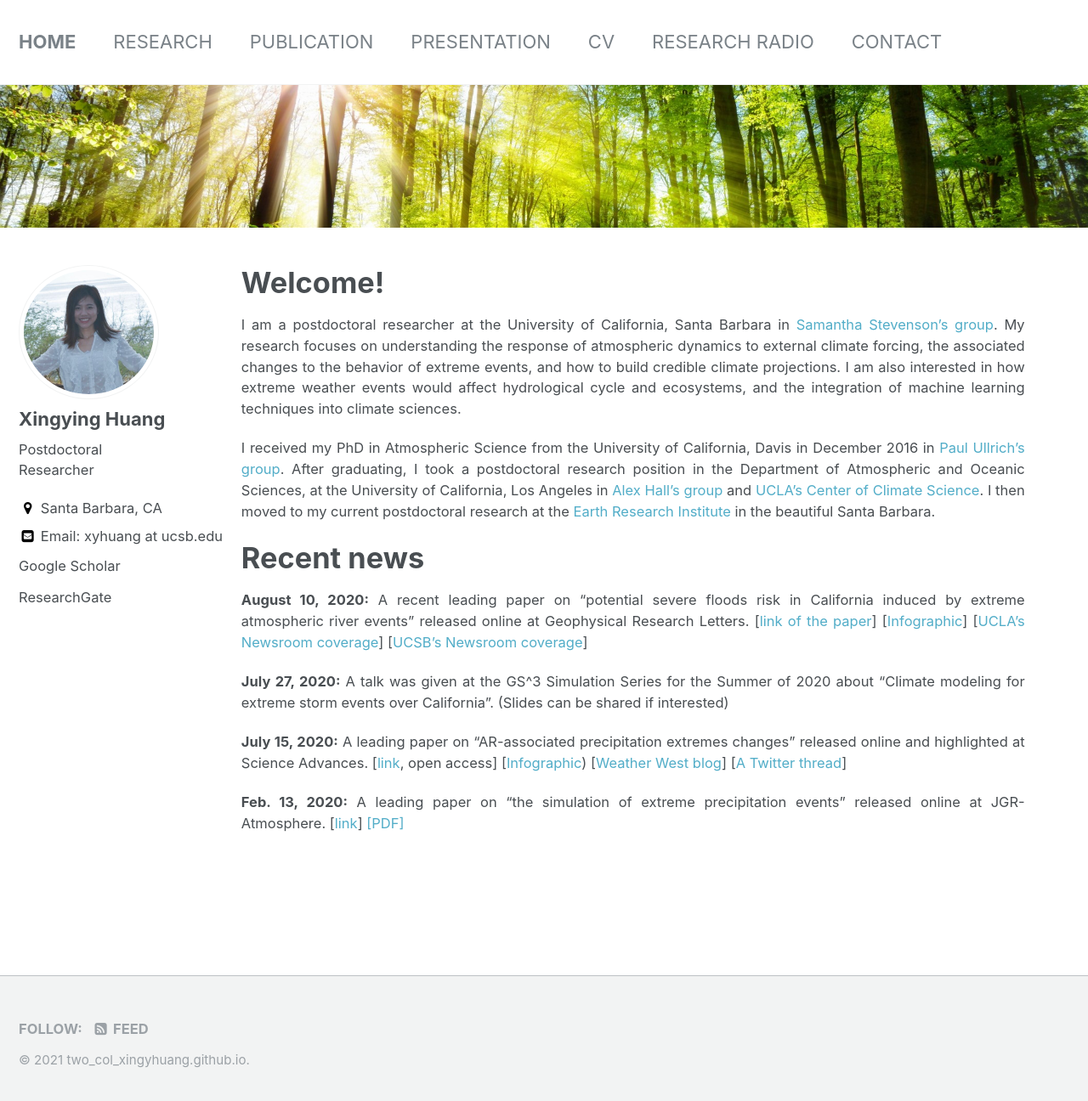
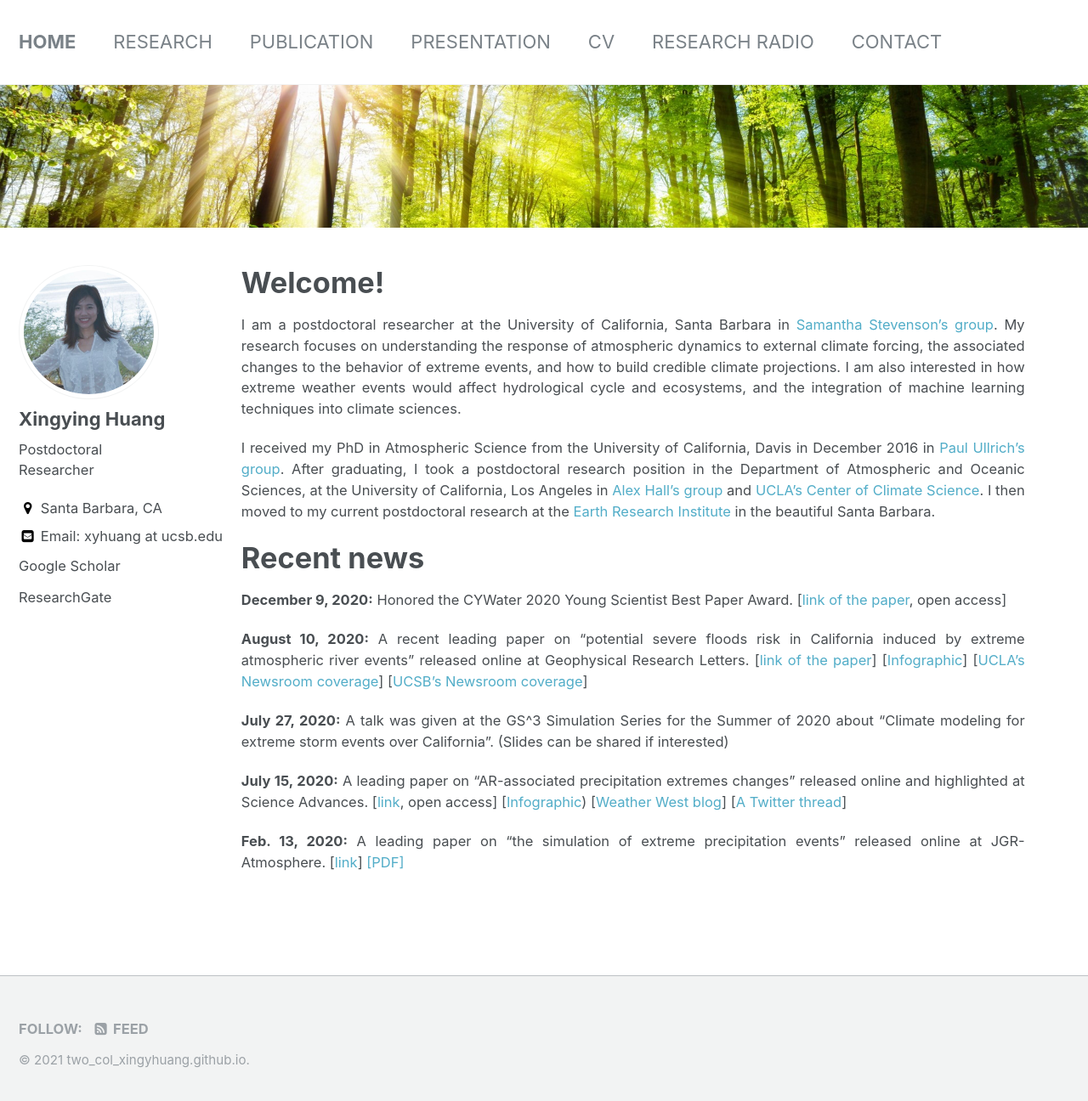
Before and after one commit to Xingyhuang/two_col_xingyhuang.github.io, a Jekyll site: the page built from _pages/home.md, in a window 1280 px wide and 1304 px high. Shown: the top 1296 px of the window at 85% size. Built offline with Jekyll 4.4.1, drawn with Linux system fonts in a browser that asks for light colours.

Commit message:
Update home.md

```diff
--- a/_pages/home.md
+++ b/_pages/home.md
@@ -18,6 +18,8 @@ I received my PhD in Atmospheric Science from the University of California, Davi
 
 # Recent news
 
+**December 9, 2020:** Honored the CYWater 2020 Young Scientist Best Paper Award. [[link of the paper](https://advances.sciencemag.org/content/6/29/eaba1323), open access]
+
 **August 10, 2020:** A recent leading paper on "potential severe floods risk in California induced by extreme atmospheric river events" released online at Geophysical Research Letters. [[link of the paper](https://agupubs.onlinelibrary.wiley.com/doi/10.1029/2020GL088679)] [[Infographic](/assets/images/papers/UCLA-AR-GRL-2020.pdf)] [[UCLA's Newsroom coverage](https://newsroom.ucla.edu/releases/warming-california-future-floods-reservoirs)] [[UCSB's Newsroom coverage](https://www.news.ucsb.edu/2020/020019/future-flooding)]
 
 **July 27, 2020:** A talk was given at the GS^3 Simulation Series for the Summer of 2020 about "Climate modeling for extreme storm events over California". (Slides can be shared if interested)
```
